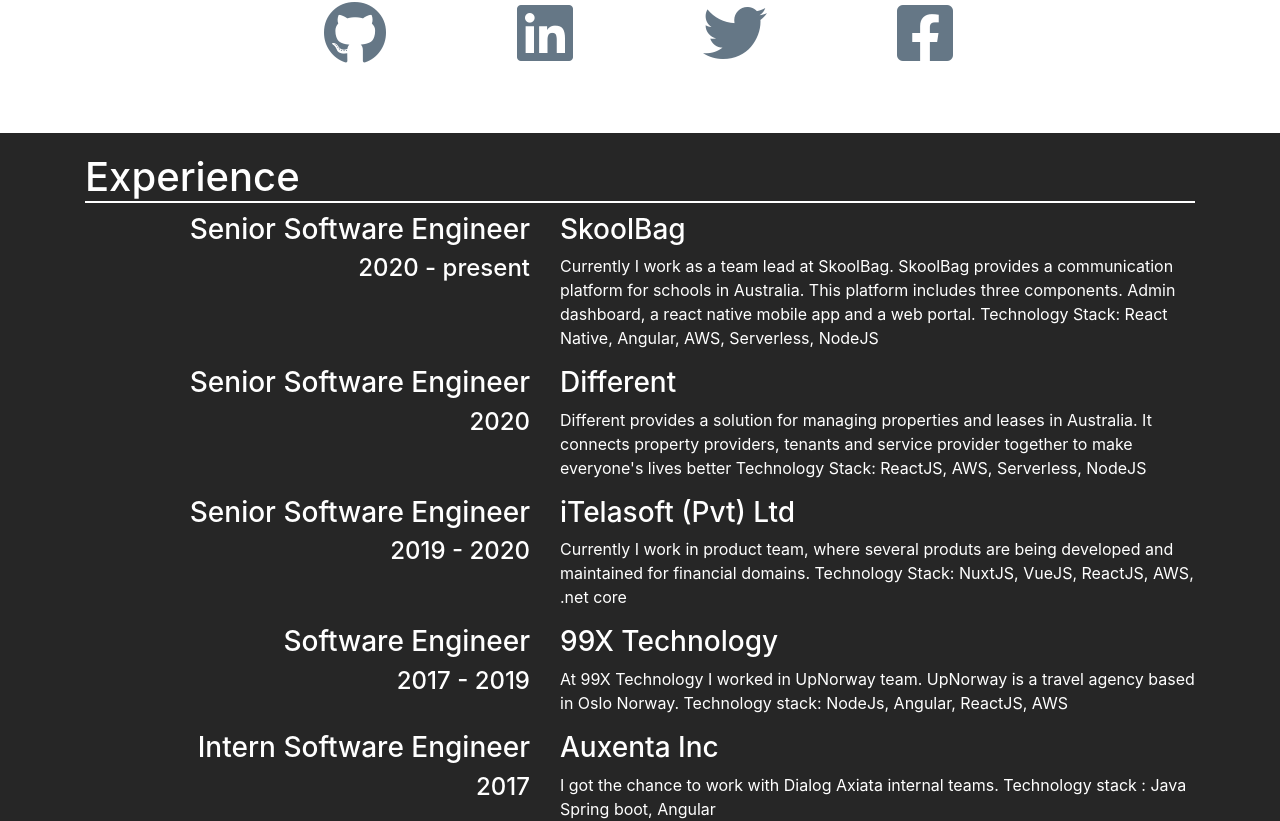
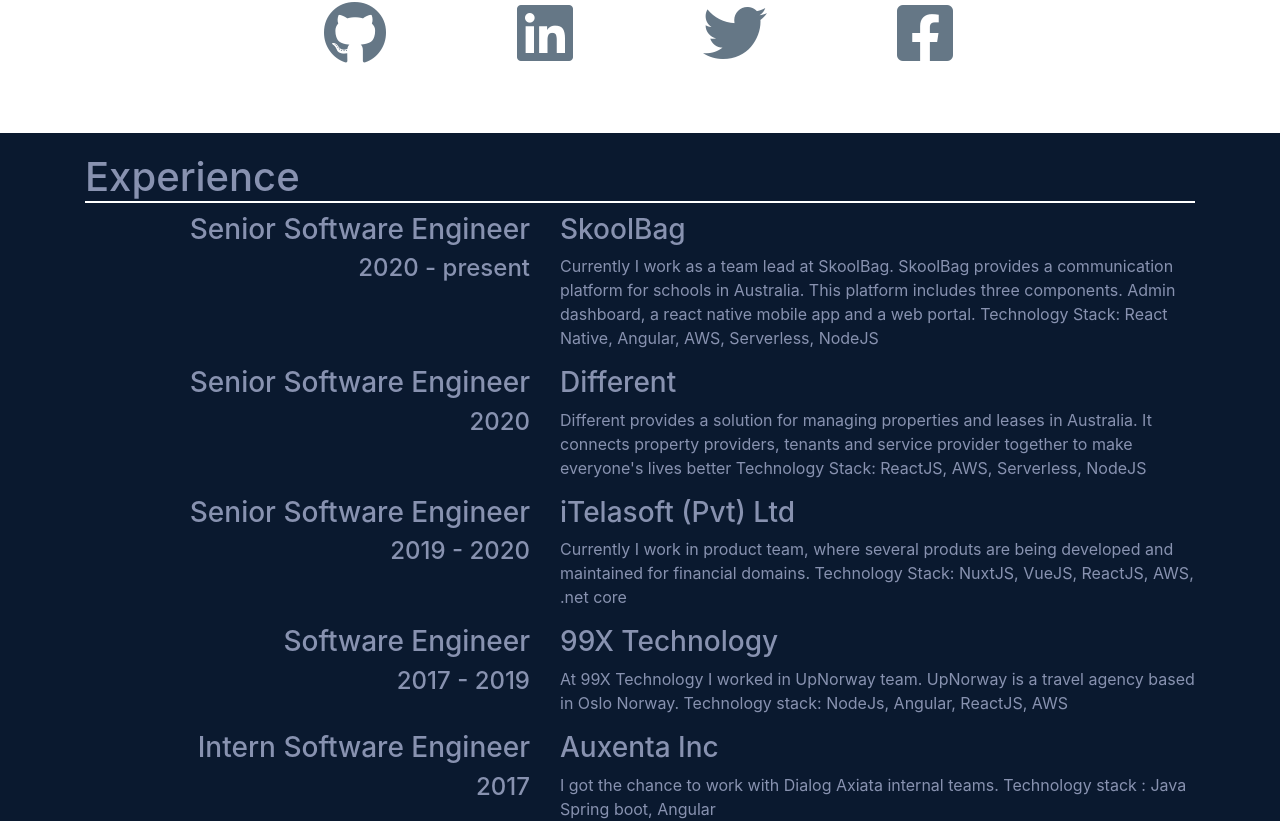
Before and after one commit to dilantha111/portfolio, a React (Create React App) app: page / in a window 1280 px wide. Shown: the part 507-1328 px from the top of the page. Built offline with nearby package versions, Linux system fonts and the light colour scheme.

Commit message:
update colors

```diff
--- a/src/components/ExperienceSection.css
+++ b/src/components/ExperienceSection.css
@@ -1,6 +1,6 @@
 .wrapper-experience-section {
-    background: #262626;
-    color: white;
+    background: #0a192f;
+    color: #8892b0;
 }
 
 .wrapper-experience-section h1 {
```
